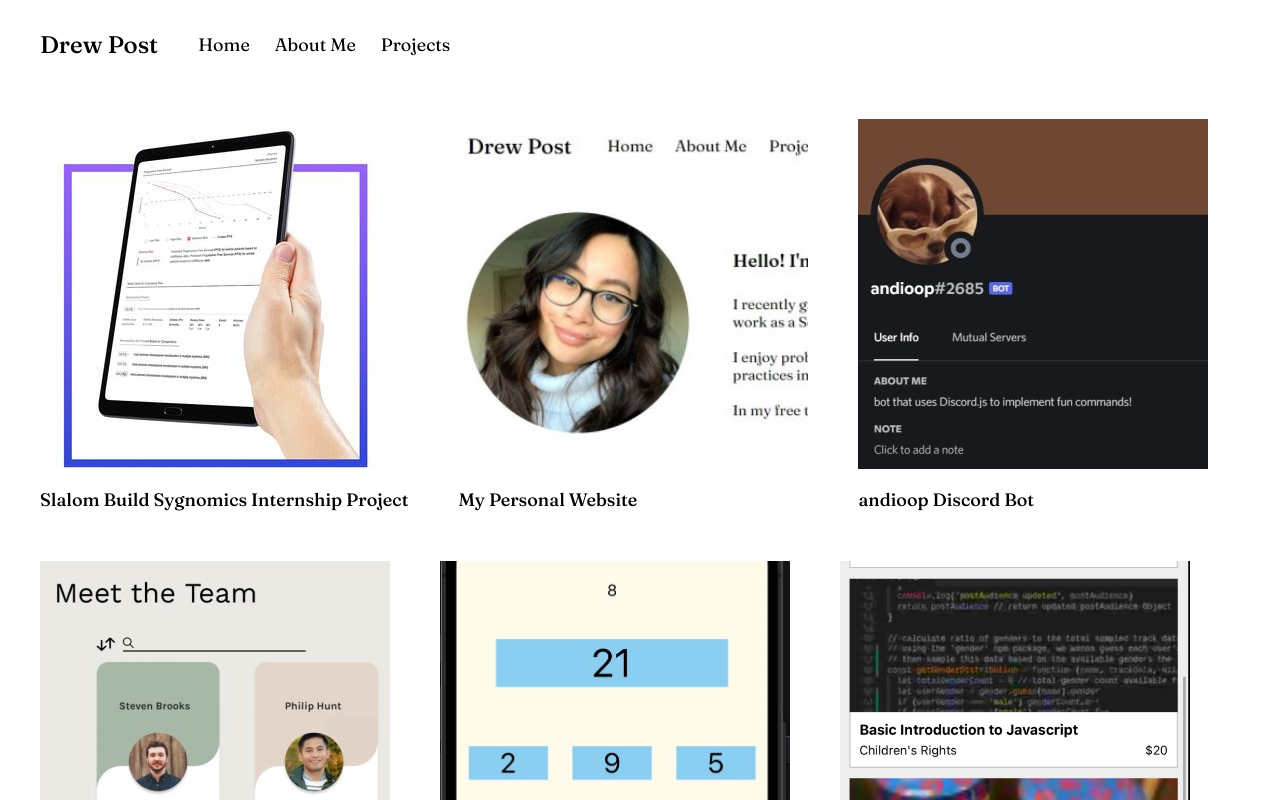
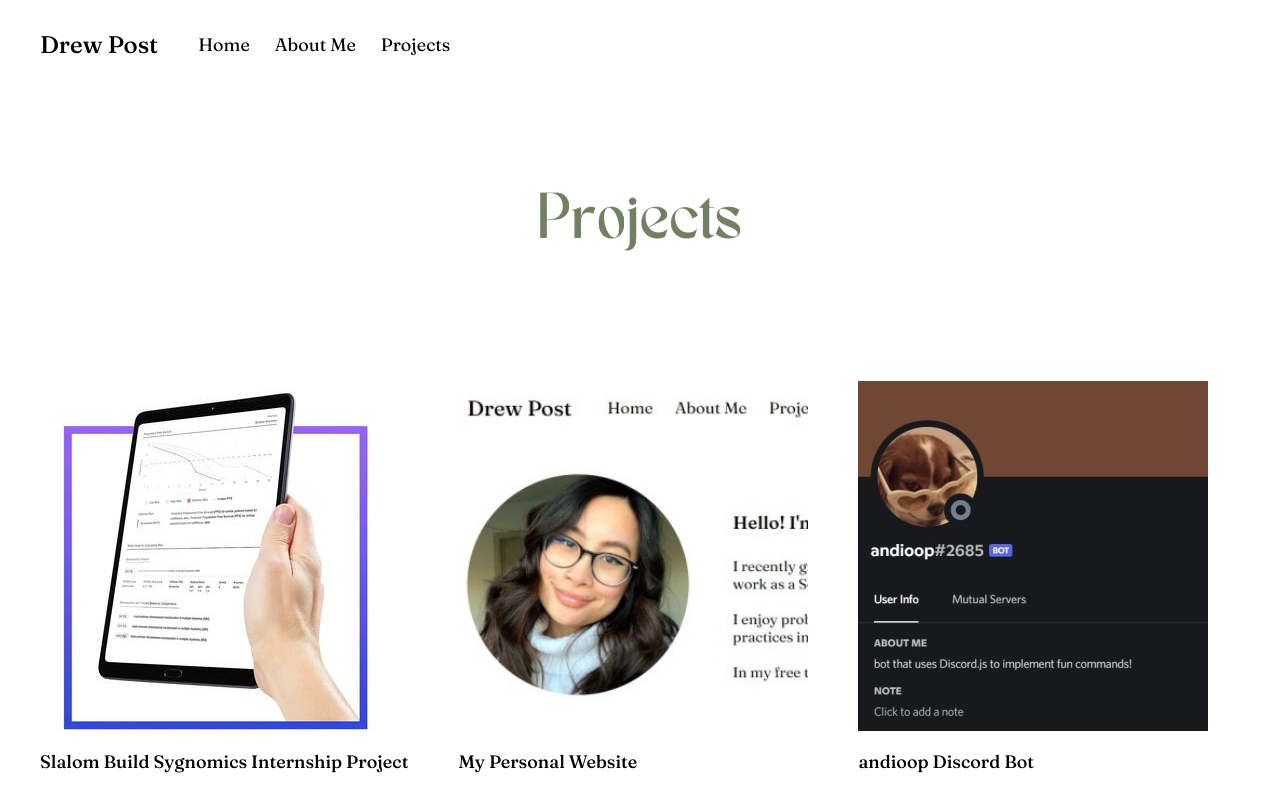
Before and after one commit to drew-post/personal-website, an Angular app: page /projects in a window 1280 px wide. Shown: the top 800 px of the page. Built offline with nearby package versions, Linux system fonts and the light colour scheme.

Commit message:
Project page header

```diff
--- a/src/app/components/projects/projects.component.html
+++ b/src/app/components/projects/projects.component.html
@@ -1,5 +1,8 @@
 <div class="projects">
     <div class="projects__container">
+        <div class="projects__header-container">
+            <img class="projects__header-image" src="assets/images/projectHeader.gif" />
+        </div>
         <div class="projects__link-container" *ngFor="let projectItem of projectItems">
             <a routerLink="{{ projectItem.route }}" routerLinkActive="active">
                 <button class="projects__link--{{ projectItem.imagePath }}" title="{{ projectItem.title }}"></button>
--- a/src/app/components/projects/projects.component.scss
+++ b/src/app/components/projects/projects.component.scss
@@ -27,6 +27,15 @@
         flex-wrap: wrap;
         justify-content: flex-start;
         align-items: flex-start;
+    }
+
+    &__header-container {
+        padding: 0 45px 50px 0;
+    }
+
+    &__header-image {
+        height: 100%;
+        width: 100%;
     }
 
     &__link-container {
```
Also changed, not shown: src/assets/images/projectHeader.gif (added).
